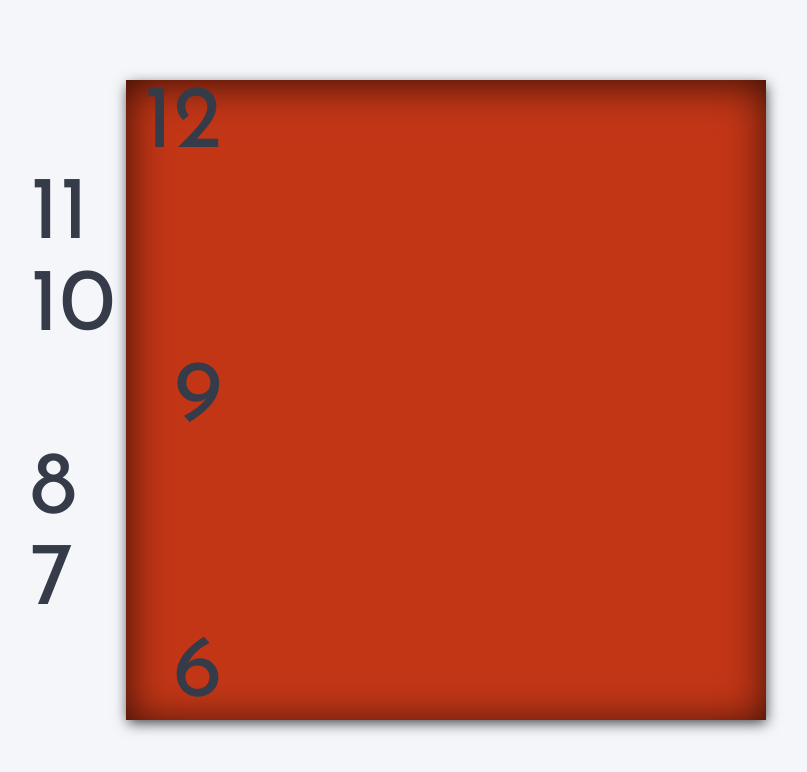
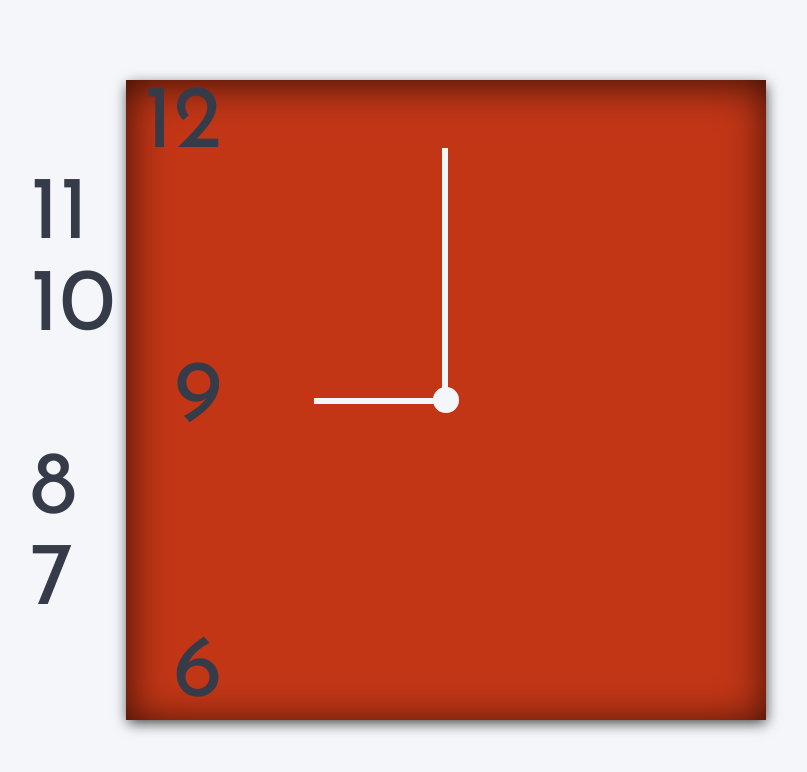
Before and after one commit to LexAeterna12321/modernClock, a plain HTML site: page index.html in a window 1280 px wide. Shown: the whole page, without its empty margins (194-1001 px from the left). Drawn offline with Linux system fonts and the light colour scheme.

Commit message:
clock arms

```diff
--- a/index.html
+++ b/index.html
@@ -12,6 +12,10 @@
 <body>
     <div class="container">
         <div class="clockBody">
+            <div class="clockArms">
+                <div class="longArm"></div>
+                <div class="shortArm"></div>
+            </div>
             <div class="digits">
                 <span>12</span>
                 <span>11</span>
--- a/main.css
+++ b/main.css
@@ -1,4 +1,10 @@
-@import url('https://fonts.googleapis.com/css?family=Josefin+Sans');
+@import url("https://fonts.googleapis.com/css?family=Josefin+Sans");
+
+:root {
+  --clock-inner-bg-color: #c23616;
+  --clock-digits-color: #353b48;
+  --clock-outer-bg-color: #f5f6fa;
+}
 
 *,
 *::before,
@@ -9,7 +15,7 @@
 }
 
 body {
-    background-color: #f5f6fa;
+  background-color: var(--clock-outer-bg-color);
   height: 100vh;
   display: flex;
   justify-content: center;
@@ -17,18 +23,60 @@ body {
 }
 
 html {
-    font-family: 'Josefin Sans', sans-serif;
+  font-family: "Josefin Sans", sans-serif;
 }
 
 .clockBody {
   position: relative;
+  display: grid;
   width: 50vw;
   height: 50vw;
-    background-color: #c23616;
+  background-color: var(--clock-inner-bg-color);
   margin: 0 auto;
-    box-shadow: inset 1px 4px 42px -1px rgba(0, 0, 0, 0.75), 1px 4px 13px -1px rgba(0, 0, 0, 0.75);
+  box-shadow: inset 1px 4px 42px -1px rgba(0, 0, 0, 0.75),
+    1px 4px 13px -1px rgba(0, 0, 0, 0.75);
+}
 
+.clockArms {
+  position: relative;
+  align-self: center;
+  justify-self: center;
+
+  width: 2vw;
+  height: 2vw;
+  background-color: var(--clock-outer-bg-color);
+  z-index: 2;
+  display: flex;
+  justify-items: center;
+  align-items: center;
+  border-radius: 50%;
 }
+
+.clockArms .shortArm,
+.clockArms .longArm {
+  position: absolute;
+
+  left: calc(50% - 4px);
+  bottom: calc(50% - 4px);
+  width: 6px;
+  height: 10vw;
+  background-color: var(--clock-outer-bg-color);
+  transform-origin: 0 100%;
+  transition: 0.5s cubic-bezier(0.4, 2.08, 0.55, 0.44);
+}
+.clockArms .longArm {
+  height: 20vw;
+  background-color: var(--clock-outer-bg-color);
+}
+
+/* @keyframes timePasses {
+  0% {
+    transform: rotateZ(0deg);
+  }
+  100% {
+    transform: rotateZ(360deg);
+  }
+} */
 
 .digits {
   position: absolute;
@@ -41,13 +89,12 @@ html {
   font-size: 7vw;
   display: grid;
   justify-items: end;
-
 }
 
 .digits span {
   display: block;
   text-align: center;
-    color: #353b48
+  color: var(--clock-digits-color);
 }
 
 .digits span:nth-of-type(2),
--- a/main.js
+++ b/main.js
@@ -0,0 +1,23 @@
+const shortArm = document.querySelector(".shortArm");
+const longArm = document.querySelector(".longArm");
+
+const timePasses = () => {
+  const currTime = new Date();
+  let currHours = currTime.getHours();
+  const currMinutes = currTime.getMinutes();
+
+  if (currHours > 12) {
+    currHours -= 12;
+  } else if (currHours === 0) {
+    currHours = 12;
+  }
+  const shortArmDegs = currHours * 30;
+  const longArmDegs = currMinutes * 6;
+
+  shortArm.style.transform = `rotateZ(${shortArmDegs}deg)`;
+  longArm.style.transform = `rotateZ(${longArmDegs}deg)`;
+
+  window.requestAnimationFrame(timePasses, 6000);
+};
+
+timePasses();
```
Lines whose indentation alone changed are shown as unchanged.
